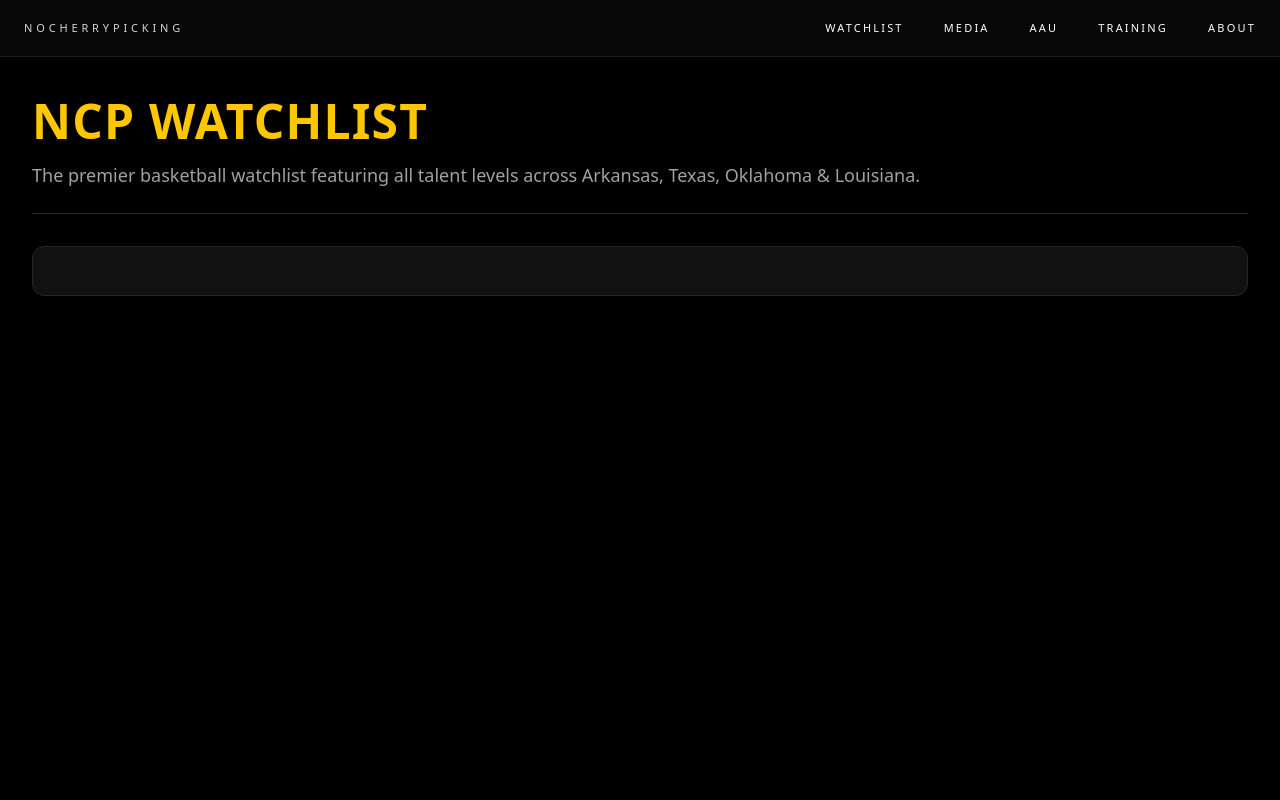
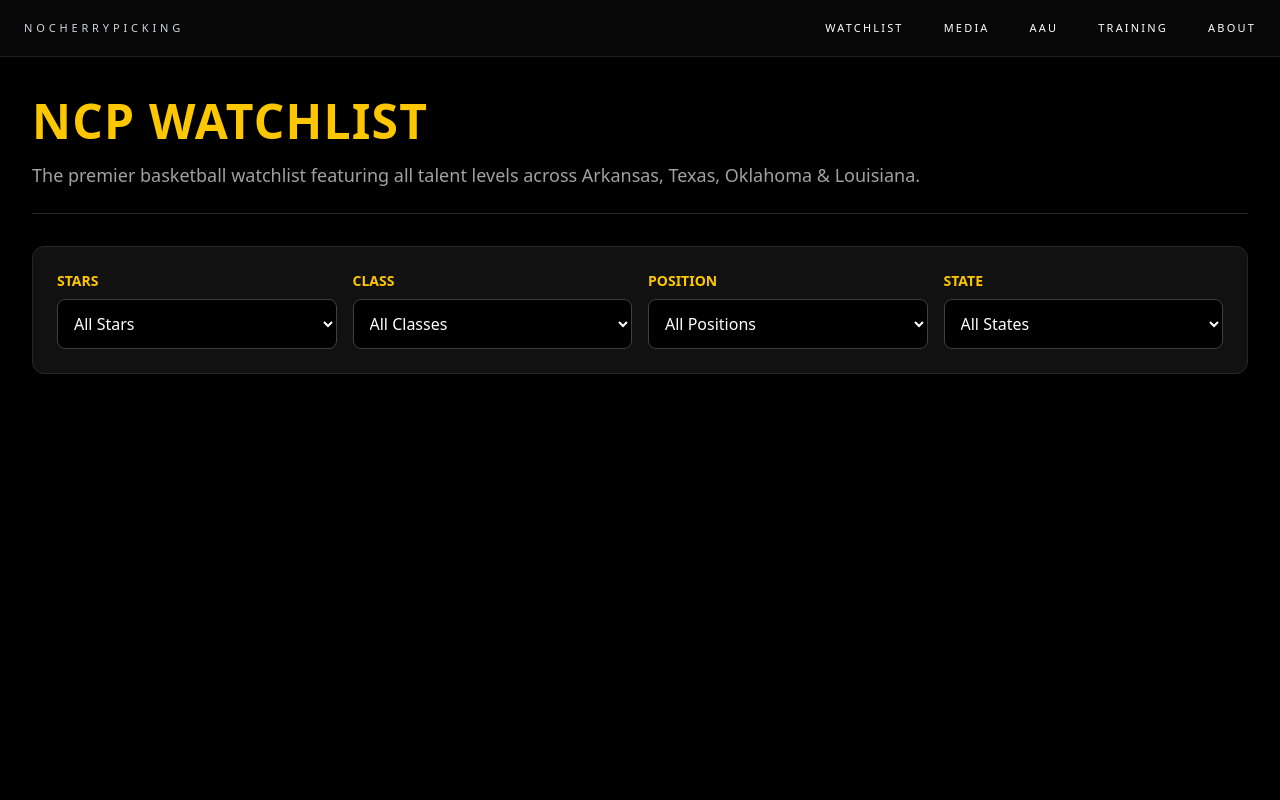
Before and after one commit to nocherrypicking-ra/ncphoops, a Next.js app: page /watchlist in a window 1280 px wide. Shown: the top 800 px of the page. Built offline with nearby package versions, Linux system fonts and the light colour scheme.

Commit message:
Update page.tsx

```diff
--- a/app/watchlist/page.tsx
+++ b/app/watchlist/page.tsx
@@ -14,6 +14,74 @@ export default function WatchlistPage() {
         <div className="mt-6 border-b border-neutral-800"></div>
 
         <div className="mt-8 rounded-xl border border-neutral-800 bg-[#111111] p-6">
+          <div className="grid grid-cols-1 md:grid-cols-2 lg:grid-cols-4 gap-4">
+            {/* Stars */}
+            <div>
+              <label className="block text-sm font-semibold text-yellow-400 mb-2 uppercase">
+                Stars
+              </label>
+
+              <select className="w-full rounded-lg bg-black border border-neutral-700 p-3 text-white">
+                <option>All Stars</option>
+                <option>No Stars</option>
+                <option>★</option>
+                <option>★★</option>
+                <option>★★★</option>
+                <option>★★★★</option>
+                <option>★★★★★</option>
+              </select>
+            </div>
+
+            {/* Class */}
+            <div>
+              <label className="block text-sm font-semibold text-yellow-400 mb-2 uppercase">
+                Class
+              </label>
+
+              <select className="w-full rounded-lg bg-black border border-neutral-700 p-3 text-white">
+                <option>All Classes</option>
+                <option>2026</option>
+                <option>2027</option>
+                <option>2028</option>
+                <option>2029</option>
+                <option>2030</option>
+              </select>
+            </div>
+
+            {/* Position */}
+            <div>
+              <label className="block text-sm font-semibold text-yellow-400 mb-2 uppercase">
+                Position
+              </label>
+
+              <select className="w-full rounded-lg bg-black border border-neutral-700 p-3 text-white">
+                <option>All Positions</option>
+                <option>PG</option>
+                <option>SG</option>
+                <option>SF</option>
+                <option>PF</option>
+                <option>C</option>
+                <option>G</option>
+                <option>Wing</option>
+                <option>Forward</option>
+              </select>
+            </div>
+
+            {/* State */}
+            <div>
+              <label className="block text-sm font-semibold text-yellow-400 mb-2 uppercase">
+                State
+              </label>
+
+              <select className="w-full rounded-lg bg-black border border-neutral-700 p-3 text-white">
+                <option>All States</option>
+                <option>AR</option>
+                <option>TX</option>
+                <option>OK</option>
+                <option>LA</option>
+              </select>
+            </div>
+          </div>
         </div>
       </div>
     </main>
```
